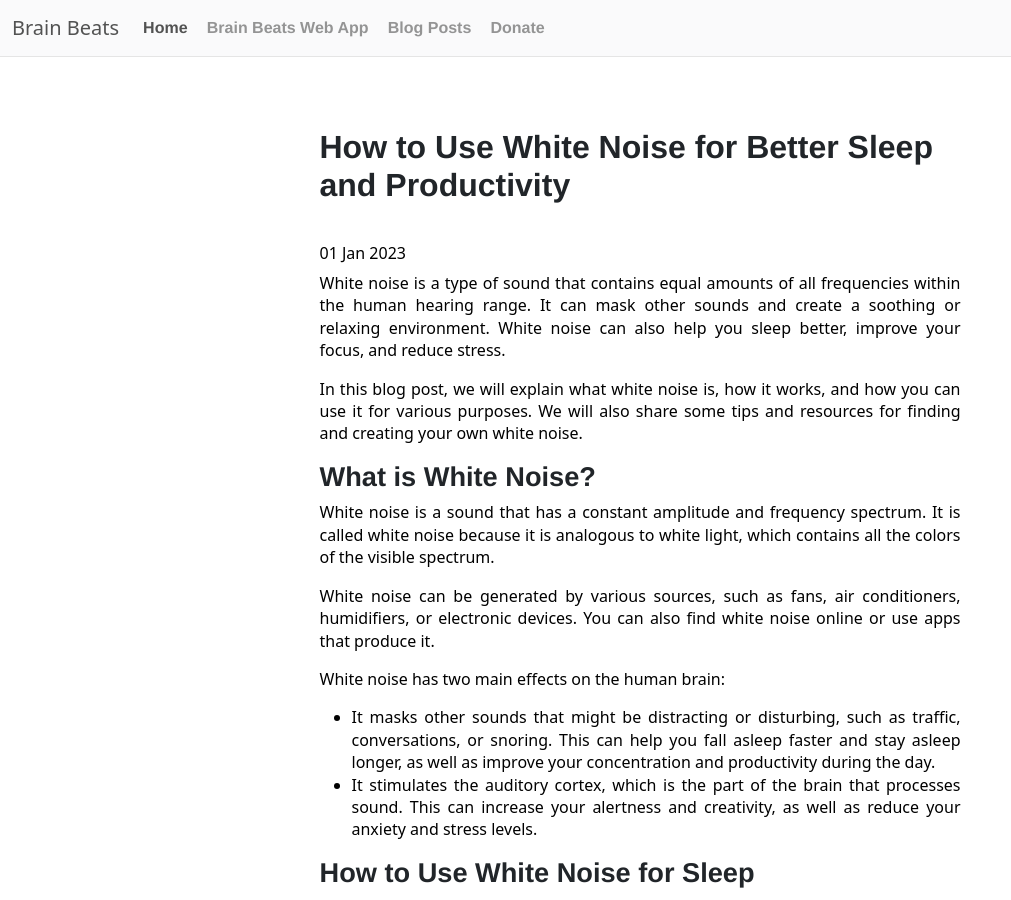
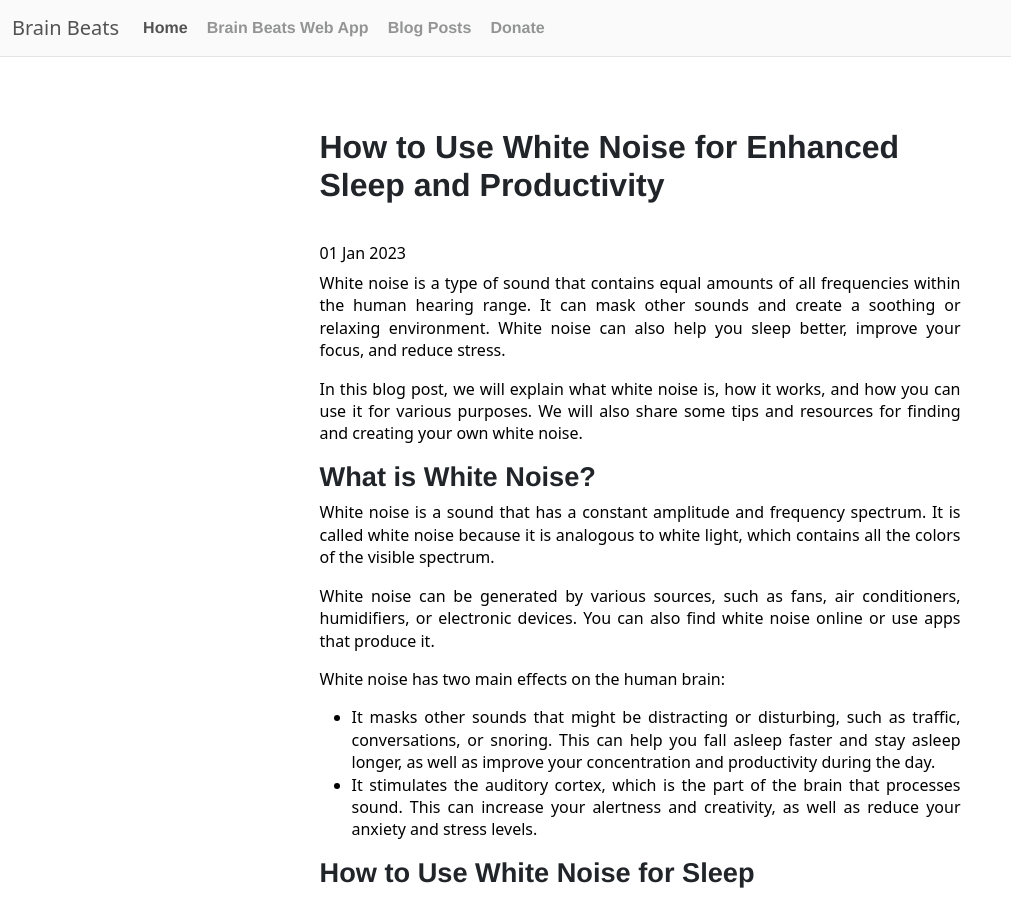
Before and after one commit to Mr-Kumar-Abhishek/brain-beats-blog, a Jekyll site: the page built from _posts/2023-01-01-how-to-use-white-noise-for-better-sleep-and-productivity.md, in a window 1280 px wide and 900 px high. Shown: the whole window, without its empty margins (0-1011 px from the left). Built offline with Jekyll 4.4.1, drawn with Linux system fonts in a browser that asks for light colours; nearby versions of some CDN libraries.

Commit message:
take out blogs out bing AI

```diff
--- a/_layouts/default.html
+++ b/_layouts/default.html
@@ -10,6 +10,7 @@
 		<meta charset="utf-8">
 		<meta name="viewport" content="width=device-width, initial-scale=1, shrink-to-fit=no">
 		<meta name="robot" content="index, follow" >
+		<meta name="robots" content="noarchive" >
 		<meta name="keywords" content="{{ page.keywords }}" >
 		<meta name="description" content="{{ page.description }}">
 		<meta name='subject' content="{{ page.subject }}">
--- a/_posts/2023-01-01-how-to-use-white-noise-for-better-sleep-and-productivity.md
+++ b/_posts/2023-01-01-how-to-use-white-noise-for-better-sleep-and-productivity.md
@@ -1,6 +1,6 @@
 ---
 layout: post
-title: "How to Use White Noise for Better Sleep and Productivity"
+title: "How to Use White Noise for Enhanced Sleep and Productivity"
 description: White noise is a type of sound that contains equal amounts of all frequencies within the human hearing range. It can mask other sounds and create a soothing or relaxing environment. White noise can also help you sleep better, improve your focus, and reduce stress.
 subject: How to Use White Noise for Better Sleep and Productivity
 apple-title: How to Use White Noise for Better Sleep and Productivity
```
